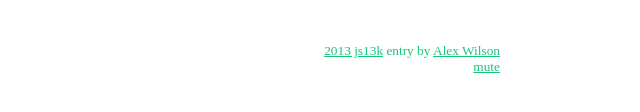
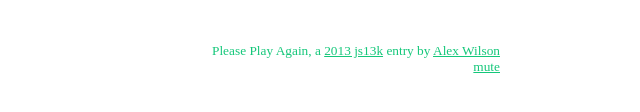
Before and after one commit to js13kGames/please-play-again, a website: page src/index.html in a window 1280 px wide. Shown: the part 372-484 px from the top of the page, 640-1280 px from the left. Drawn offline with Linux system fonts and the light colour scheme.

Commit message:
add game title

```diff
--- a/src/index.html
+++ b/src/index.html
@@ -122,7 +122,7 @@
 	<audio id="l" src="low.ogg"></audio>
 	<audio id="h" src="high.ogg"></audio>
 	<small>
-		<a href="http://js13kgames.com">2013 js13k</a> entry by <a href="http://hipposociety.com">Alex Wilson</a>
+		Please Play Again, a <a href="http://js13kgames.com">2013 js13k</a> entry by <a href="http://hipposociety.com">Alex Wilson</a>
 		<div id="mute">mute</div>
 	</small>
 </body>
```
